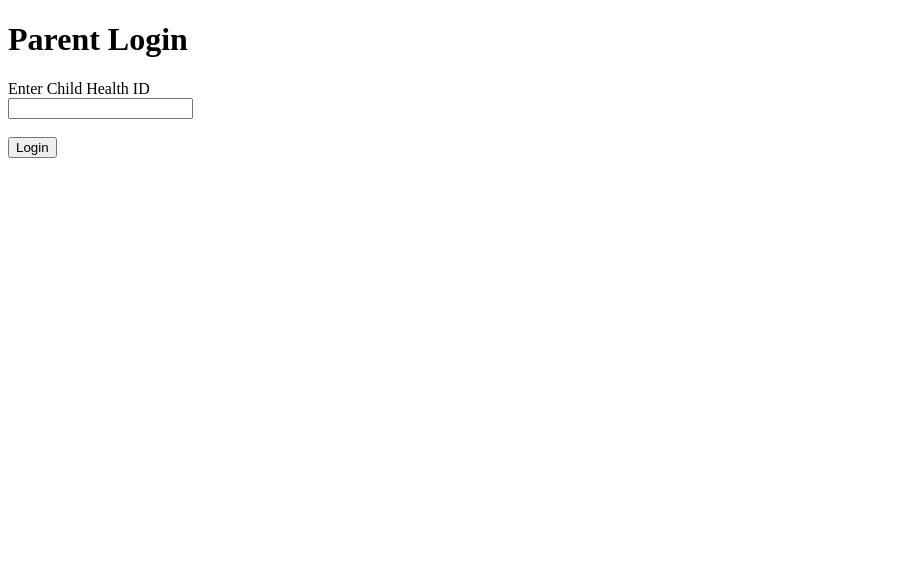
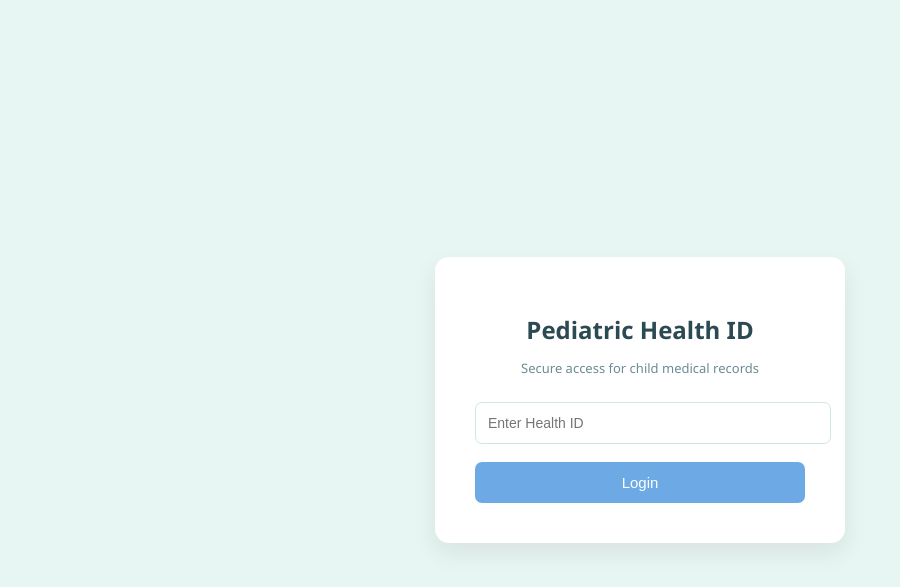
Before and after one commit to Amritha2303/pediatric-health-system, a Flask app: page / in a window 1280 px wide. Shown: the top 587 px of the page, without its empty margins (0-900 px from the left). Run offline with Flask 3, Linux system fonts and the light colour scheme.

Commit message:
back toactual code

```diff
--- a/app.py
+++ b/app.py
@@ -1,42 +1,32 @@
-from flask import Flask, render_template, request
+from flask import Flask, render_template, request, redirect
 import sqlite3
 
 app = Flask(__name__)
 
-# DATABASE CONNECTION
 def get_db():
     conn = sqlite3.connect("database.db")
     conn.row_factory = sqlite3.Row
     return conn
 
-
-# LOGIN PAGE
 @app.route("/")
 def home():
     return render_template("login.html")
 
-
-# LOGIN CHECK
 @app.route("/login", methods=["POST"])
 def login():
 
-    child_id = request.form["health_id"]   # value entered by parent
+    health_id = request.form["health_id"]
 
     conn = get_db()
-
     child = conn.execute(
-        "SELECT * FROM children WHERE child_id = ?",
-        (child_id,)
+        "SELECT * FROM children WHERE health_id = ?",
+        (health_id,)
     ).fetchone()
-
-    conn.close()
 
     if child:
         return render_template("dashboard.html", child=child)
     else:
         return "Child not found"
 
-
-# RUN SERVER
 if __name__ == "__main__":
     app.run(debug=True)
--- a/templates/login.html
+++ b/templates/login.html
@@ -1,21 +1,27 @@
 <!DOCTYPE html>
 <html>
+
 <head>
-<title>Parent Login</title>
+<title>Pediatric Health Login</title>
+<link rel="stylesheet" href="{{ url_for('static', filename='style.css') }}">
 </head>
 
 <body>
 
-<h1>Parent Login</h1>
+<div class="login-container">
+
+<h1>Pediatric Health ID</h1>
+<p class="subtitle">Secure access for child medical records</p>
 
 <form action="/login" method="POST">
 
-<label>Enter Child Health ID</label><br>
-<input type="text" name="health_id" required><br><br>
+<input type="text" name="health_id" placeholder="Enter Health ID" required>
 
 <button type="submit">Login</button>
 
 </form>
 
+</div>
+
 </body>
 </html>
```
